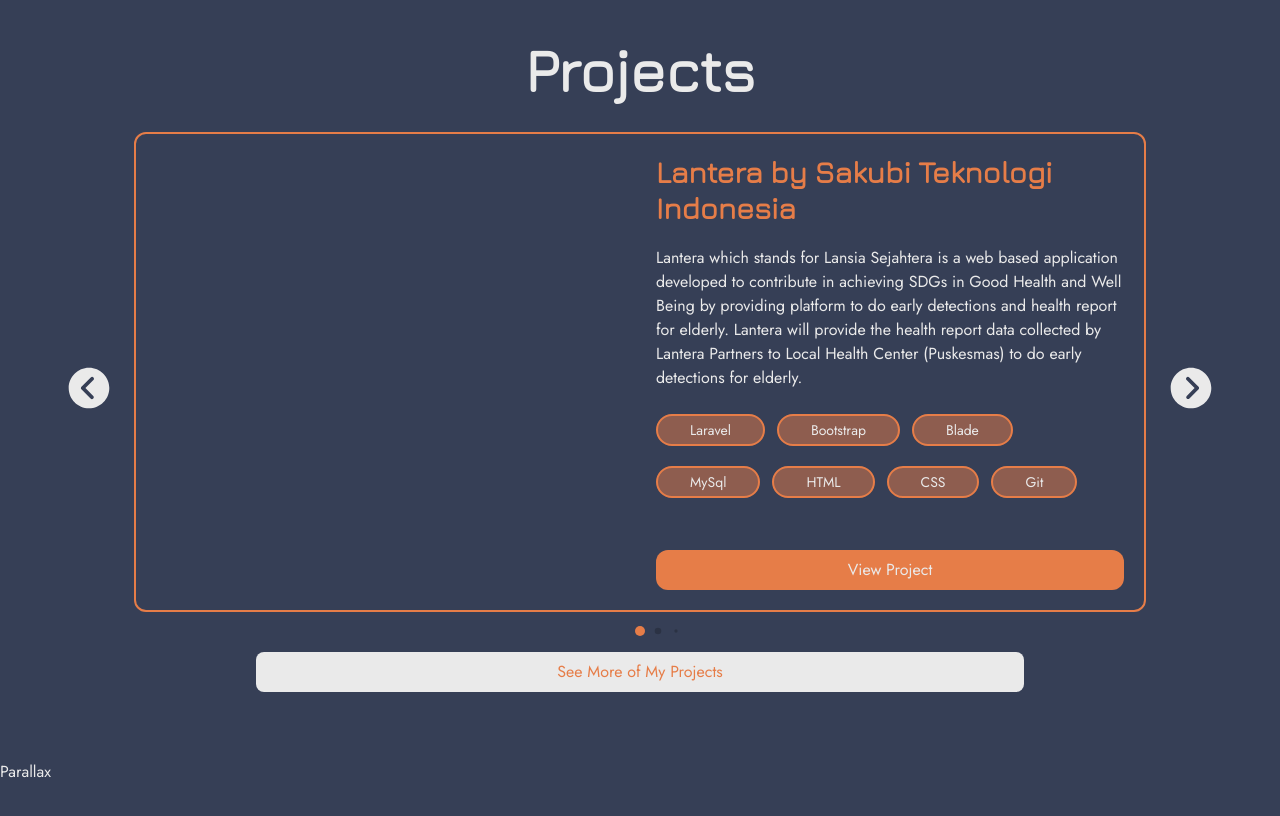
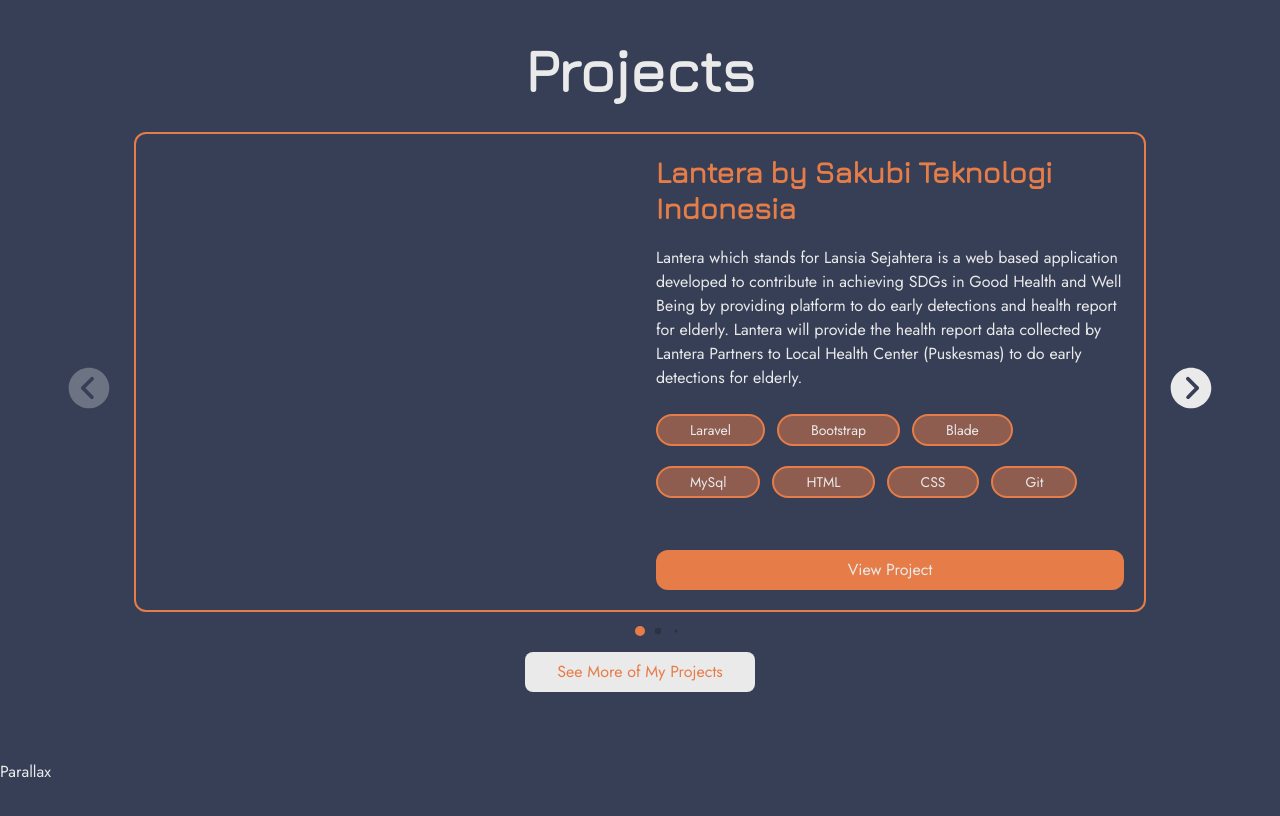
Before and after one commit to dinda-ayu-syafitri/portfolio-web, a React (Vite) app: page / in a window 1280 px wide. Shown: the part 2440-3256 px from the top of the page. Built offline with nearby package versions, Linux system fonts and the light colour scheme.

Commit message:
fix : Improve slider next button style

```diff
--- a/src/components/projectsCard/ProjectCard.jsx
+++ b/src/components/projectsCard/ProjectCard.jsx
@@ -11,7 +11,7 @@
   return (
     <div className="flex flex-col md:flex-row gap-8 rounded-xl bg-theme-dark-blue border-2 border-theme-orange p-5 h-[70vh] md:h-[60vh] mb-8">
       <div
-        className={`w-1/2 h-full bg-[url('${ProjectThumbnail}')] bg-cover rounded-lg`}
+        className={`w-1/2 h-full bg-[url(${ProjectThumbnail})] bg-cover rounded-lg`}
       ></div>
       {/* <img src={ProjectThumbnail} alt={`${ProjectTitle} Thumbnail`} /> */}
       <div className="w-1/2 flex flex-col justify-between">
@@ -31,7 +31,7 @@
           </div>
         </div>
 
-        <div className="bg-theme-orange flex justify-center rounded-xl py-2">
+        <div className="bg-theme-orange flex justify-center rounded-xl py-2 ">
           View Project
         </div>
       </div>
--- a/src/index.css
+++ b/src/index.css
@@ -32,3 +32,8 @@
   color: #fff;
   background: #e67d48;
 }
+
+.swiper-button-disabled {
+  opacity: 0.3;
+  cursor: not-allowed;
+}
--- a/src/modules/projects/Projects.jsx
+++ b/src/modules/projects/Projects.jsx
@@ -27,7 +27,7 @@
         Projects
       </h3>
       <div className="flex mx-[5vw] gap-5">
-        <div className="swiper-button-prev text-theme-off-white flex justify-center items-center">
+        <div className="swiper-button-prev text-theme-off-white flex justify-center items-center cursor-pointer">
           <IoIosArrowDropleftCircle size={50} />
         </div>
 
@@ -119,14 +119,14 @@
             />
           </SwiperSlide>
         </Swiper>
-        <div className="swiper-button-next text-theme-off-white flex justify-center items-center">
+        <div className="swiper-button-next text-theme-off-white flex justify-center items-center cursor-pointer">
           <IoIosArrowDroprightCircle size={50} />
         </div>
       </div>
 
-      <div className="flex mx-auto justify-center items-center py-2 bg-theme-off-white text-theme-orange max-w-[90vw] md:max-w-[60vw] rounded-lg mt-2">
+      <button className="flex mx-auto justify-center items-center py-2 px-8 bg-theme-off-white text-theme-orange max-w-[90vw] md:max-w-[60vw] rounded-lg mt-2">
         See More of My Projects
-      </div>
+      </button>
     </section>
   );
 };
```
